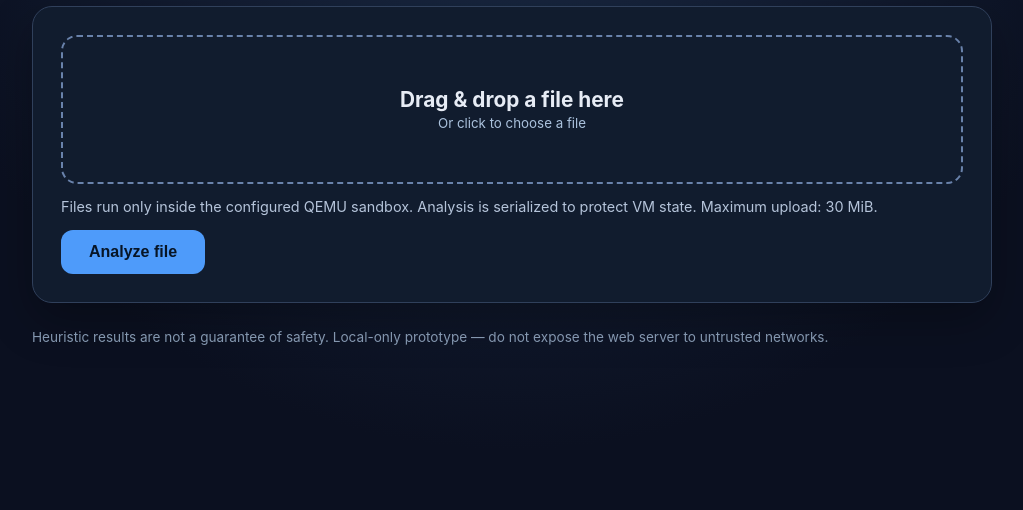
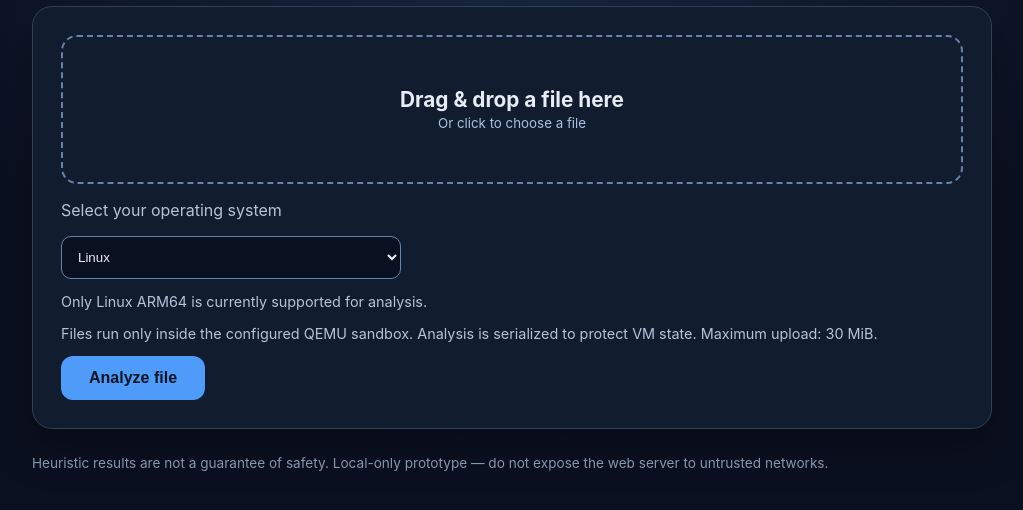
Before and after one commit to tossout1/Glassbox, a Flask app: page / in a window 1280 px wide. Shown: the part 165-675 px from the top of the page, without its empty margins (128-1151 px from the left). Run offline with Flask 3, Linux system fonts and the light colour scheme.

Commit message:
Add OS selector to separate HTML template

```diff
--- a/templates/index.html
+++ b/templates/index.html
@@ -16,6 +16,9 @@ button:disabled{opacity:.55;cursor:wait}pre{white-space:pre-wrap;word-break:brea
 <section class="panel"><form method="post" enctype="multipart/form-data" id="uploadForm">
 <label class="zone" id="zone" for="file"><strong id="filename">Drag &amp; drop a file here</strong><small>Or click to choose a file</small></label>
 <input id="file" name="file" type="file" required>
+<p><label for="os">Select your operating system</label></p>
+<select id="os" name="os" required style="background:#091120;color:#e7ecf5;border:1px solid #6982ab;border-radius:10px;padding:12px;width:100%;max-width:340px"><option value="linux" selected>Linux</option><option value="windows">Windows</option><option value="macos">macOS</option></select>
+<p class="notice" id="osNotice" role="status">Only Linux ARM64 is currently supported for analysis.</p>
 <p class="notice">Files run only inside the configured QEMU sandbox. Analysis is serialized to protect VM state. Maximum upload: 30 MiB.</p>
 <button id="submit" type="submit">Analyze file</button><span id="working" role="status" aria-live="polite"></span>
 </form></section>
@@ -29,5 +32,6 @@ file.addEventListener('change',()=>{name.textContent=file.files[0]?.name||'Drag
 for(const event of ['dragenter','dragover'])zone.addEventListener(event,e=>{e.preventDefault();zone.classList.add('drag')});
 for(const event of ['dragleave','drop'])zone.addEventListener(event,e=>{e.preventDefault();zone.classList.remove('drag')});
 zone.addEventListener('drop',e=>{if(e.dataTransfer.files.length){file.files=e.dataTransfer.files;name.textContent=file.files[0].name}});
+document.getElementById('os').addEventListener('change',e=>{document.getElementById('osNotice').textContent=e.target.value==='linux'?'Only Linux ARM64 is currently supported for analysis.':'This operating system is not yet supported by the analysis backend.'});
 form.addEventListener('submit',e=>{if(!file.files.length){e.preventDefault();return}button.disabled=true;working.textContent=' Analyzing in sandbox… This may take a while.'});
 </script></body></html>
```
